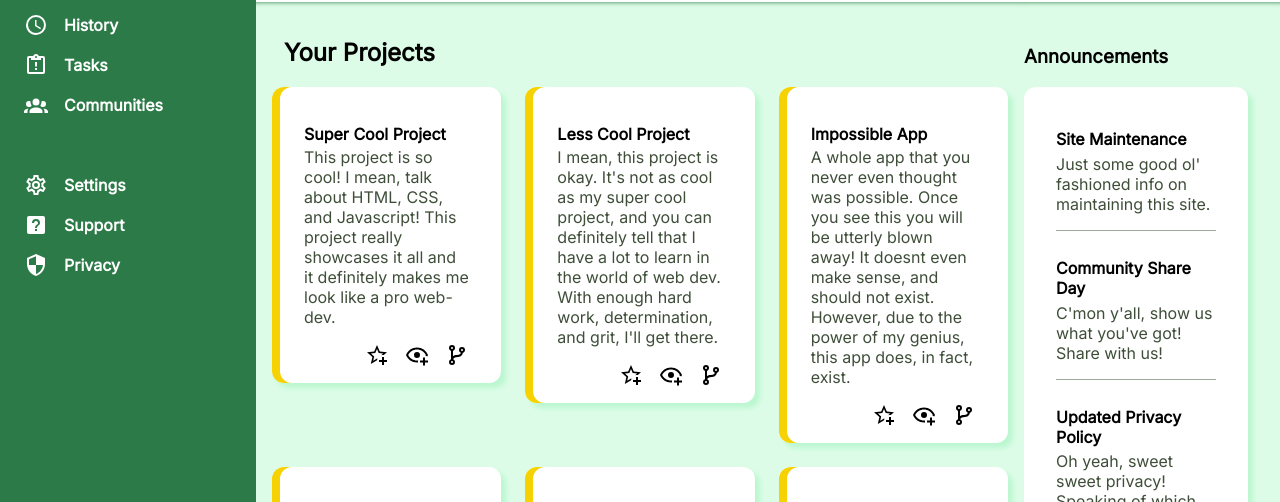
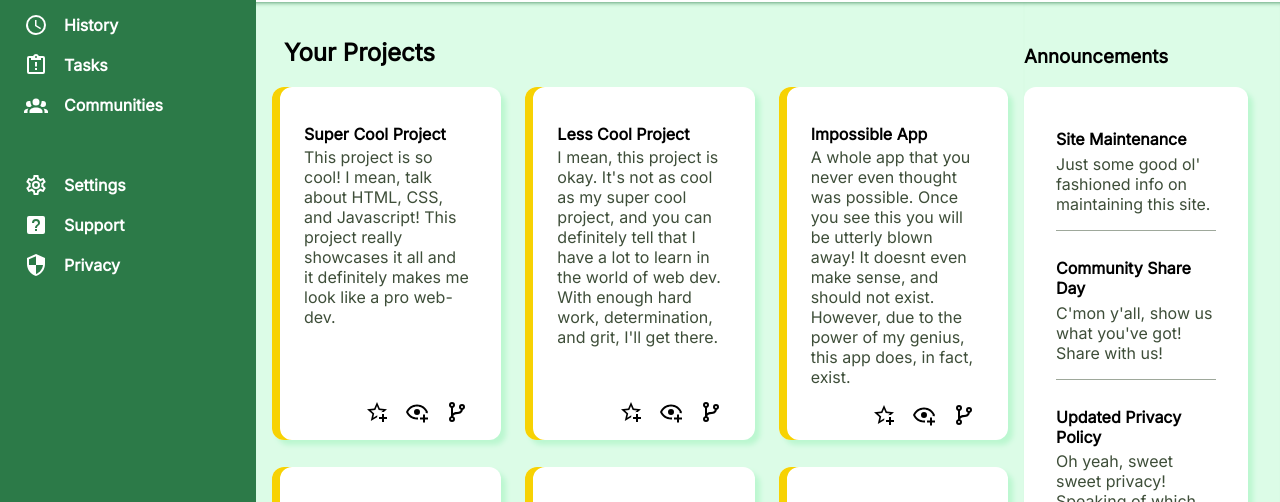
Before and after one commit to Se-French/admin-dashboard-odin, a plain HTML site: page index.html in a window 1280 px wide. Shown: the part 222-724 px from the top of the page. Drawn offline with Linux system fonts and the light colour scheme.

Commit message:
Fix gap and sizing of cards more

```diff
--- a/styles.css
+++ b/styles.css
@@ -174,20 +174,19 @@ li div {
     border-radius: 12px;
     padding: 1em 2em;
     display: grid;
-    grid-template-rows: min-content;
+    height: 90%;
+    grid-template-rows: min-content min-content 1fr;
     box-shadow: 5px 5px 5px #bbf7d0,
                 inset .5em 0em rgb(247, 210, 3);
 }
 
 .card h4 {
     margin-bottom: 0;
-    padding-bottom: 0;
     font-weight: bolder;
 }
 
 .card p {
     margin-top: .2em;
-    padding-top: 0;
     color: #3e4e39;
 }
 
```
